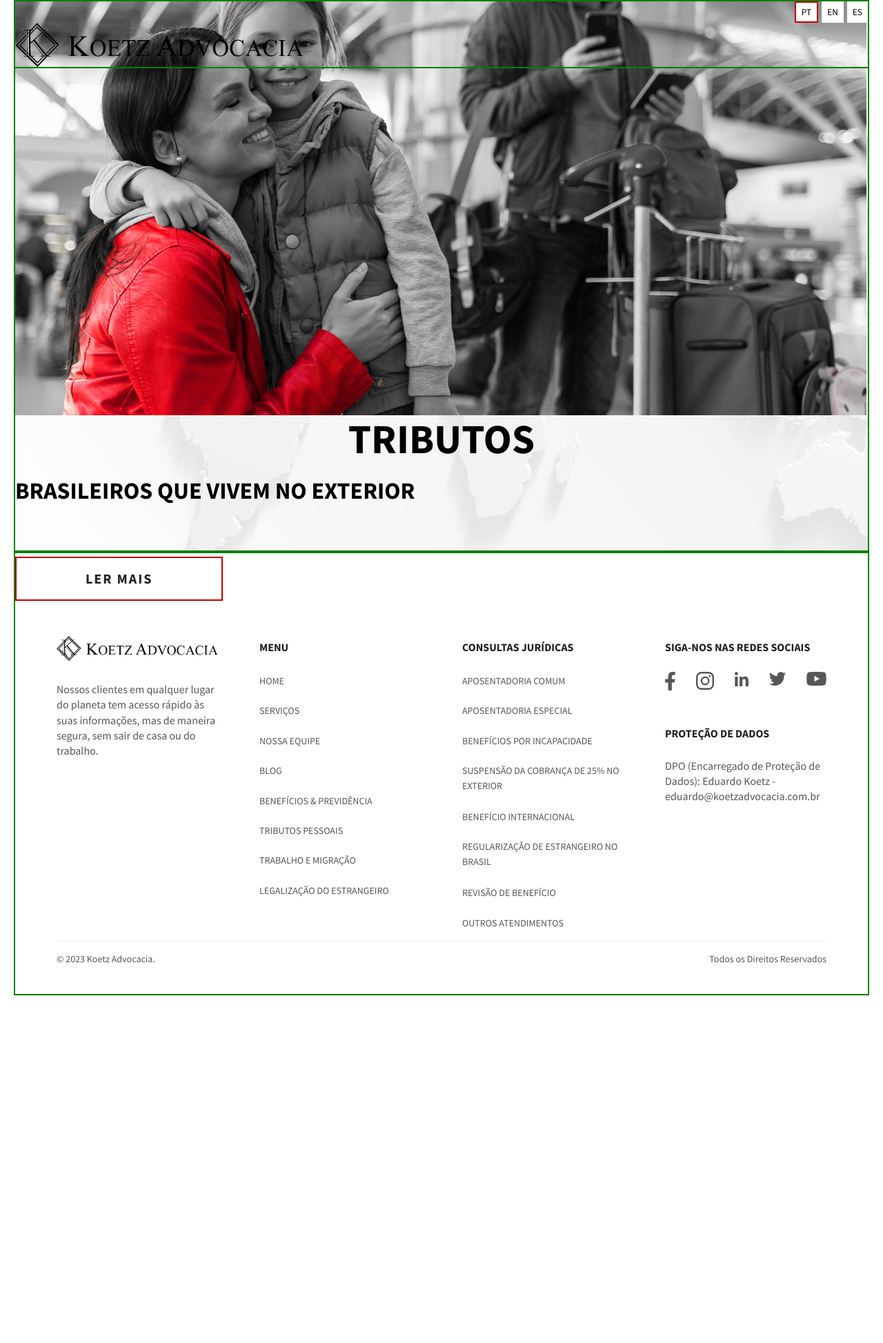
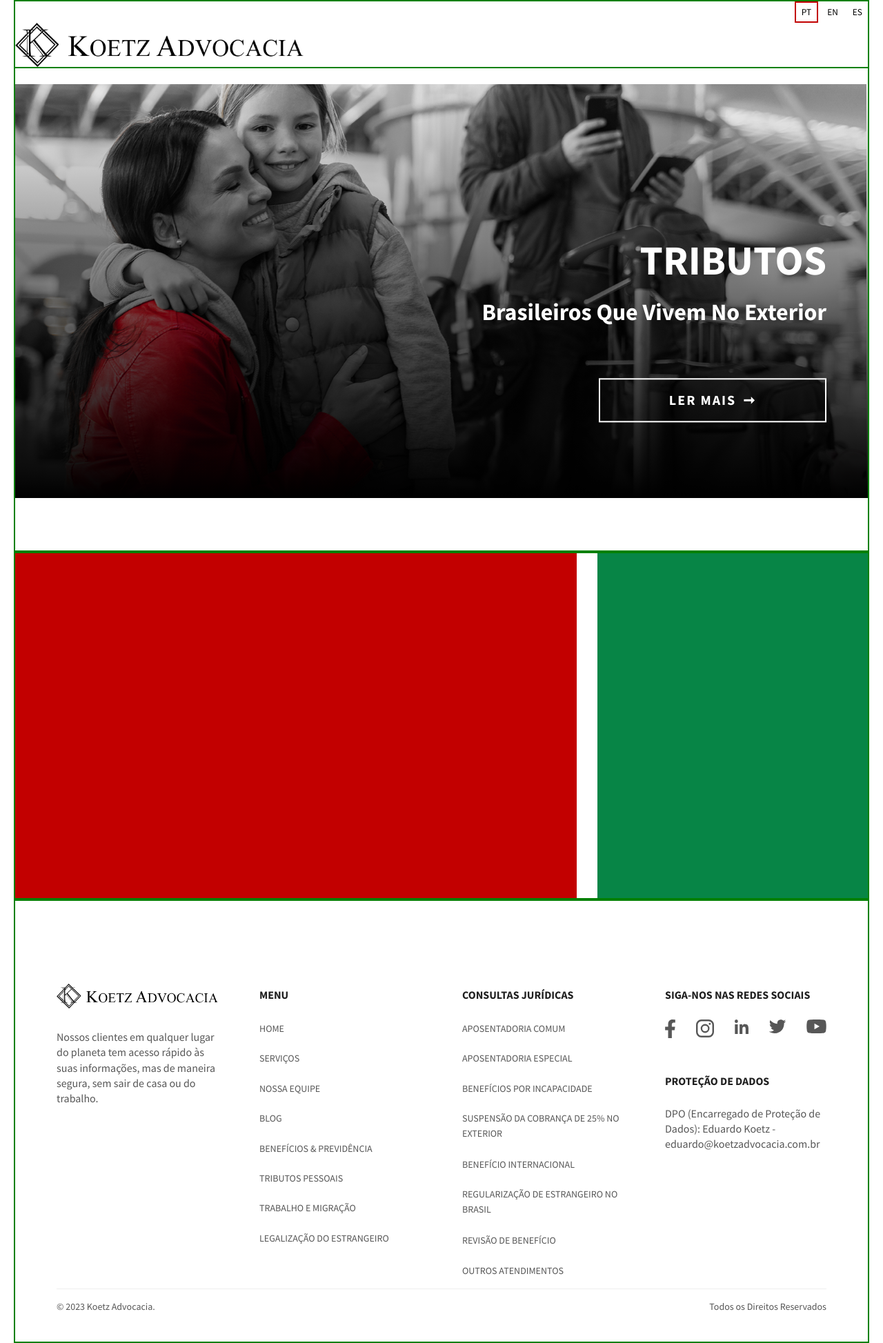
Before and after one commit to combizera/koetz-adv, a PHP site: page /blog.html in a window 1280 px wide. Shown: the whole page at 69% size. Before the commit the page ends 1443 px from the top, so only its background shows below. Run offline with PHP 8.4, Linux system fonts and the light colour scheme.

Commit message:
html blog pt2

```diff
--- a/assets/css/_base.scss
+++ b/assets/css/_base.scss
@@ -118,3 +118,19 @@ img {
   color: $grey-normal;
   padding: 40px;
 }
+
+.blog-grid-container {
+  display: grid;
+  grid-template-columns: repeat(6, 1fr);
+  gap: 30px;
+}
+.blog-main {
+  grid-column: span 4;
+  background-color: #c20000;
+  height: 500px;
+}
+.blog-aside {
+  height: 500px;
+  grid-column: span 2;
+  background-color: #078546;
+}
--- a/assets/css/elements/base/_typo.scss
+++ b/assets/css/elements/base/_typo.scss
@@ -173,6 +173,19 @@ a {
     }
   }
 }
+.btn-pri-dark {
+  color: $white;
+  border: 2px solid $white;
+  &:after {
+    content: "➞";
+    margin-left: 10px;
+  }
+  &:hover {
+    background-color: $red;
+    border: 2px solid $red;
+    color: $white;
+  }
+}
 
 .btn-sec {
   background-color: $red;
--- a/assets/css/elements/others/_blog-home.scss
+++ b/assets/css/elements/others/_blog-home.scss
@@ -0,0 +1,34 @@
+#blog {
+  .hero {
+    background: none;
+    padding-top: 120px;
+    position: relative;
+
+    .blog-img {
+      position: relative;
+      &::before {
+        content: "";
+        display: block;
+        position: absolute;
+        inset: 0;
+        width: 100%;
+        background: linear-gradient(rgba(0, 0, 0, 0) 0%, #000 100%);
+      }
+    }
+  }
+  .hero-txt {
+    text-align: right;
+    padding: 60px;
+    color: $white;
+    position: absolute;
+    top: 50%;
+    transform: translateY(-30%);
+    right: 0;
+    h1 {
+      text-align: right;
+    }
+    h2 {
+      text-transform: capitalize;
+    }
+  }
+}
--- a/assets/css/style.css
+++ b/assets/css/style.css
@@ -81,6 +81,24 @@ img {
   letter-spacing: 2px;
   color: #575757;
   padding: 40px;
+}
+
+.blog-grid-container {
+  display: grid;
+  grid-template-columns: repeat(6, 1fr);
+  gap: 30px;
+}
+
+.blog-main {
+  grid-column: span 4;
+  background-color: #c20000;
+  height: 500px;
+}
+
+.blog-aside {
+  height: 500px;
+  grid-column: span 2;
+  background-color: #078546;
 }
 
 #cta-email {
@@ -410,6 +428,20 @@ a {
 }
 .btn-pri:hover:after {
   margin-left: 1rem;
+}
+
+.btn-pri-dark {
+  color: #fff;
+  border: 2px solid #fff;
+}
+.btn-pri-dark:after {
+  content: "➞";
+  margin-left: 10px;
+}
+.btn-pri-dark:hover {
+  background-color: #c20000;
+  border: 2px solid #c20000;
+  color: #fff;
 }
 
 .btn-sec {
@@ -809,4 +841,35 @@ a {
     opacity: 1;
     transform: translate3d(0, 0, 0);
   }
+}
+#blog .hero {
+  background: none;
+  padding-top: 120px;
+  position: relative;
+}
+#blog .hero .blog-img {
+  position: relative;
+}
+#blog .hero .blog-img::before {
+  content: "";
+  display: block;
+  position: absolute;
+  inset: 0;
+  width: 100%;
+  background: linear-gradient(rgba(0, 0, 0, 0) 0%, #000 100%);
+}
+#blog .hero-txt {
+  text-align: right;
+  padding: 60px;
+  color: #fff;
+  position: absolute;
+  top: 50%;
+  transform: translateY(-30%);
+  right: 0;
+}
+#blog .hero-txt h1 {
+  text-align: right;
+}
+#blog .hero-txt h2 {
+  text-transform: capitalize;
 }/*# sourceMappingURL=style.css.map */
--- a/blog.html
+++ b/blog.html
@@ -59,14 +59,22 @@
 
   <!-- MAIN -->
   <main>
+    <!-- HERO -->
     <section class="hero container">
-      <img src="./assets/img/hero-blog.png" alt="Hero Blog">
+      <div class="blog-img">
+        <img src="./assets/img/hero-blog.png" alt="Hero Blog">
+      </div>
       <div class="hero-txt">
         <h1>Tributos</h1>
         <h2>Brasileiros que vivem no exterior</h2>
         <a href="#" class="btn btn-pri-dark">Ler mais</a>
       </div>
     </section>
+
+    <div class="blog-grid-container container">
+      <section class="blog-main"></section>
+      <aside class="blog-aside"></aside>
+    </div>
 
   </main>
 
```
Also changed, not shown: 1 other file.
